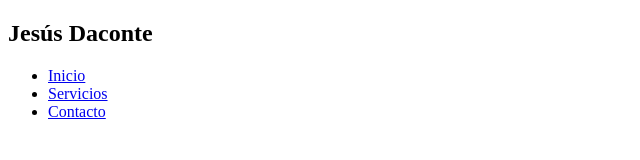
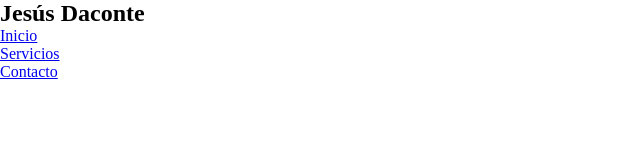
Before and after one commit to Daconte23/web-flexbox, a plain HTML site: page index.html in a window 1280 px wide. Shown: the whole page, without its empty margins (0-640 px from the left). Drawn offline with Linux system fonts and the light colour scheme.

Commit message:
Agregando las clasese

```diff
--- a/index.html
+++ b/index.html
@@ -4,22 +4,24 @@
   <meta charset="UTF-8" />
   <meta name="viewport" content="width=device-width, initial-scale=1.0" />
   <title>Hello World</title>
-  <link href='/style.css' rel='stylesheet'>
+  <link href='style.css' rel='stylesheet'>
 </head>
 <body>
 
   <!-- Encabezado -->
 
-  <header>
+  <header class="cabecera">
 
-    <nav>
+    <nav class="menu">
 
-      <h2>Jesús Daconte</h2>
+      <h2 class="logo">Jesús Daconte</h2>
 
-      <ul>
+      <ul class="lista">
+
         <li><a href="#">Inicio</a></li>
         <li><a href="#">Servicios</a></li>
         <li><a href="#">Contacto</a></li>
+
       </ul>
 
     </nav>
--- a/style.css
+++ b/style.css
@@ -1 +1,11 @@
-/* Add styles here */
+*{
+    padding: 0;
+    margin: 0;
+    box-sizing: border-box;
+}
+
+/* Cabecera */
+
+
+
+/* Cabecera */
```
